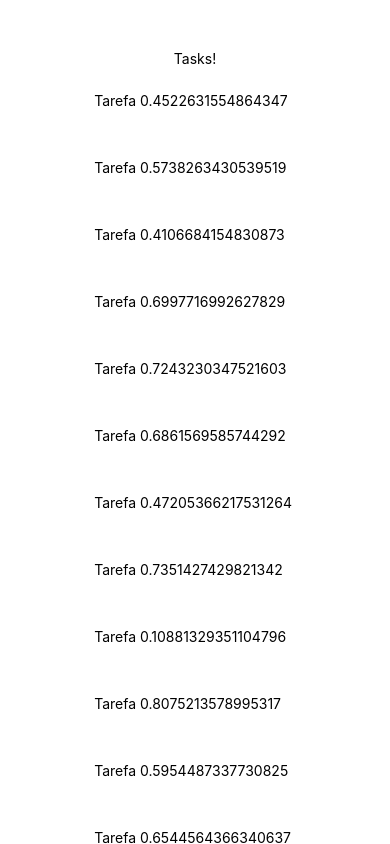
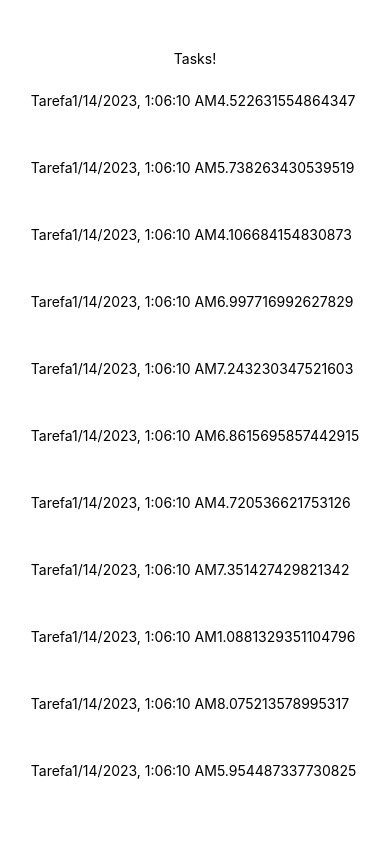
Before and after one commit to fabioVitorTavares/Tasks-mobile, a React Native app in the folder Tasks-mobile/: screen / in a window 390 px wide. Built offline with nearby package versions, Linux system fonts and the light colour scheme.

Commit message:
commit 180120230210

```diff
--- a/Tasks-mobile/App.js
+++ b/Tasks-mobile/App.js
@@ -1,21 +1,21 @@
 import { StatusBar } from 'expo-status-bar';
 import React from 'react';
 import { StyleSheet, Text, View, ScrollView } from 'react-native';
+import { useEffect, useState } from 'react/cjs/react.production.min';
 import { Task } from './components/task';
 
+
+
 export default function App() {
+
+
+
   return (
     <View style={styles.container}>
       <StatusBar style="auto" />
       <Text>Tasks!</Text>
+
       <ScrollView>
-        <Task/>
-        <Task/>
-        <Task/>
-        <Task/>
-        <Task/>
-        <Task/>
-        <Task/>
         <Task/>
         <Task/>
         <Task/>
--- a/Tasks-mobile/components/task/index.js
+++ b/Tasks-mobile/components/task/index.tsx
@@ -1,10 +1,26 @@
 import React from "react";
 import { StyleSheet, Text, View, ScrollView } from 'react-native';
 
-export function Task() {
+const log = () => {
+  console.log('logou')
+}
+
+const newDate =  () => {
+  return new Date().toLocaleString()
+}
+
+
+
+export function Task(t: string, key: Number) {
   return (
-    <Text style={styles.task}>
-      Tarefa {Math.random()}
+    <Text
+      style={styles.task}
+    >
+      Tarefa
+      {
+        newDate()}{
+        Math.random() * 10
+      }
     </Text>
   )
 };
--- a/Tasks-mobile/package.json
+++ b/Tasks-mobile/package.json
@@ -9,7 +9,9 @@
     "web": "expo start --web"
   },
   "dependencies": {
-    "expo": "^47.0.11",
+    "expo": "^47.0.0",
+    "expo-constants": "^14.0.2",
+    "expo-modules-core": "^1.1.1",
     "expo-splash-screen": "~0.17.5",
     "expo-status-bar": "~1.4.2",
     "react": "18.1.0",
```
Also changed, not shown: 6 other files (tests, documents, lock files or other folders).
